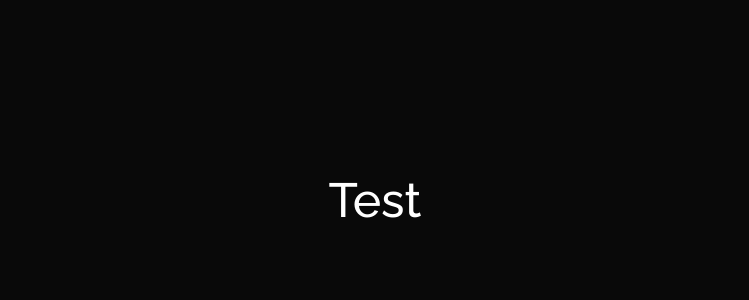
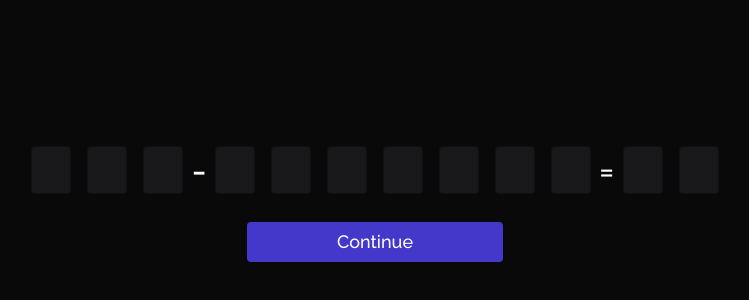
Before and after one commit to Dawken/InputOTP, a Next.js app: page / in a window 1280 px wide. Shown: the part 200-500 px from the top of the page, without its empty margins (265-1014 px from the left). Built offline with nearby package versions, Linux system fonts and the light colour scheme.

Commit message:
feat: create and display shared OtpInput with initial design

```diff
--- a/src/app/page.tsx
+++ b/src/app/page.tsx
@@ -1,10 +1,13 @@
 import React from 'react'
+import OtpInput from '../components/otpInput/otpInput'
 
 const Home = () => {
+  const inputs = [3, '-', 7, '=', 2]
+
   return (
-    <main className='h-full w-full flex items-center justify-center text-5xl'>
-      Test
-    </main>
+    <div className='h-full w-full flex items-center justify-center text-5xl'>
+      <OtpInput inputs={inputs} />
+    </div>
   )
 }
 export default Home
--- /dev/null
+++ b/src/components/otpInput/otpInput.tsx
@@ -0,0 +1,38 @@
+'use client'
+import React from 'react'
+import useOtpInput from './useOtpInput'
+import { Props } from './otpInput.types'
+
+const OtpInput = ({ inputs }: Props) => {
+  const { inputRefs, otpInputs } = useOtpInput(inputs)
+
+  return (
+    <div className='flex flex-col justify-center items-center gap-5'>
+      <div className='flex flex-col justify-center items-center'>
+        <div className='flex justify-center items-center '>
+          {otpInputs.map((item, index) => {
+            return typeof item === 'number' ? (
+              <input
+                maxLength={1}
+                className='w-10 h-12 rounded m-2 text-center capitalize text-2xl border-[1px] border-black/35 outline-none bg-zinc-900 focus:border-indigo-400 transition-colors duration-200 ease-in-out'
+                key={index}
+                ref={(ref) => {
+                  inputRefs.current[item] = ref as HTMLInputElement
+                }}
+              />
+            ) : (
+              <div className='text-4xl' key={index}>
+                {item}
+              </div>
+            )
+          })}
+        </div>
+      </div>
+      <button className='flex justify-center text-lg font-medium bg-indigo-700 w-64 rounded p-1.5'>
+        Continue
+      </button>
+    </div>
+  )
+}
+
+export default OtpInput
--- /dev/null
+++ b/src/components/otpInput/otpInput.types.ts
@@ -0,0 +1,7 @@
+type InputProps = (string | number)[]
+
+type Props = {
+  inputs: InputProps
+}
+
+export type { InputProps, Props }
--- /dev/null
+++ b/src/components/otpInput/useOtpInput.ts
@@ -0,0 +1,26 @@
+import { useMemo, useRef } from 'react'
+import { InputProps } from './otpInput.types'
+
+const useOtpInput = (inputs: InputProps) => {
+  const inputRefs = useRef<HTMLInputElement[]>([])
+
+  const otpInputs = useMemo(() => {
+    let index = 0
+    return inputs
+      .map((item) => {
+        if (typeof item === 'number') {
+          const newArray = Array.from({ length: item }, () => index++)
+          return newArray
+        } else {
+          return item
+        }
+      })
+      .flat()
+  }, [inputs])
+
+  return {
+    inputRefs,
+    otpInputs,
+  }
+}
+export default useOtpInput
```
